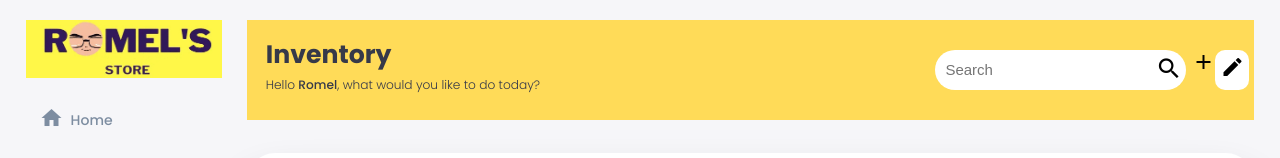
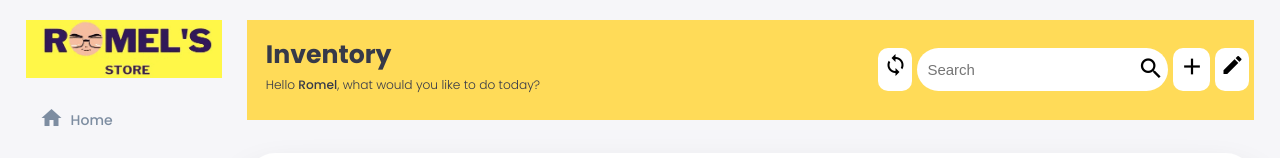
Before and after one commit to sath00/samanteam, an Angular app: page /view-dashboard in a window 1280 px wide. Shown: the top 158 px of the page. Built offline with nearby package versions, Linux system fonts and the light colour scheme; no server answers.

Commit message:
Added refresh button since clicking 'Inventory' on sidebar wont refresh table. Fixed some styles.

```diff
--- a/src/app/middlesection/middlesection.component.css
+++ b/src/app/middlesection/middlesection.component.css
@@ -38,14 +38,22 @@
   background-color: transparent;
 }
 
-.top-bar a .add-product {
+.top-bar .refresh-inventory{
+  background-color: white;
+  padding: 5px;
+  border-radius: 10px;
+  cursor: pointer;
+}
+
+.top-bar .add-product {
   background-color: white;
   padding: 5px;
   border-radius: 10px;
   margin-right: 5px;
+  cursor: pointer;
 }
 
-.top-bar a .add-product > span{
+.top-bar .add-product > span{
   font-size: 27px;
 }
 
--- a/src/app/middlesection/middlesection.component.html
+++ b/src/app/middlesection/middlesection.component.html
@@ -4,6 +4,7 @@
   <h3> Hello <b>Romel</b>, what would you like to do today?</h3>
 </div>
 <div style="display: flex;">
+  <div class="refresh-inventory" id="refreshInv" (click)="ngOnInit()"><span class="material-icons">sync</span></div>
   <form class="search-form" #search="ngForm">
     <input type="search" placeholder="Search" ngModel name="SearchText">
     <button class="search-btn" id="searchButton" (click)="onSearch(search)">
--- a/src/app/middlesection/middlesection.component.ts
+++ b/src/app/middlesection/middlesection.component.ts
@@ -36,6 +36,8 @@ export class MiddlesectionComponent implements OnInit {
     .subscribe((products: Product[]) => {
       this.products = products
     })
+
+
   }
 
   //destroys the subscription to avoid memory leaks
--- a/src/app/sidebar/sidebar.component.ts
+++ b/src/app/sidebar/sidebar.component.ts
@@ -1,5 +1,4 @@
 import { Component, OnInit } from '@angular/core';
-
 
 @Component({
   selector: 'app-sidebar',
```
